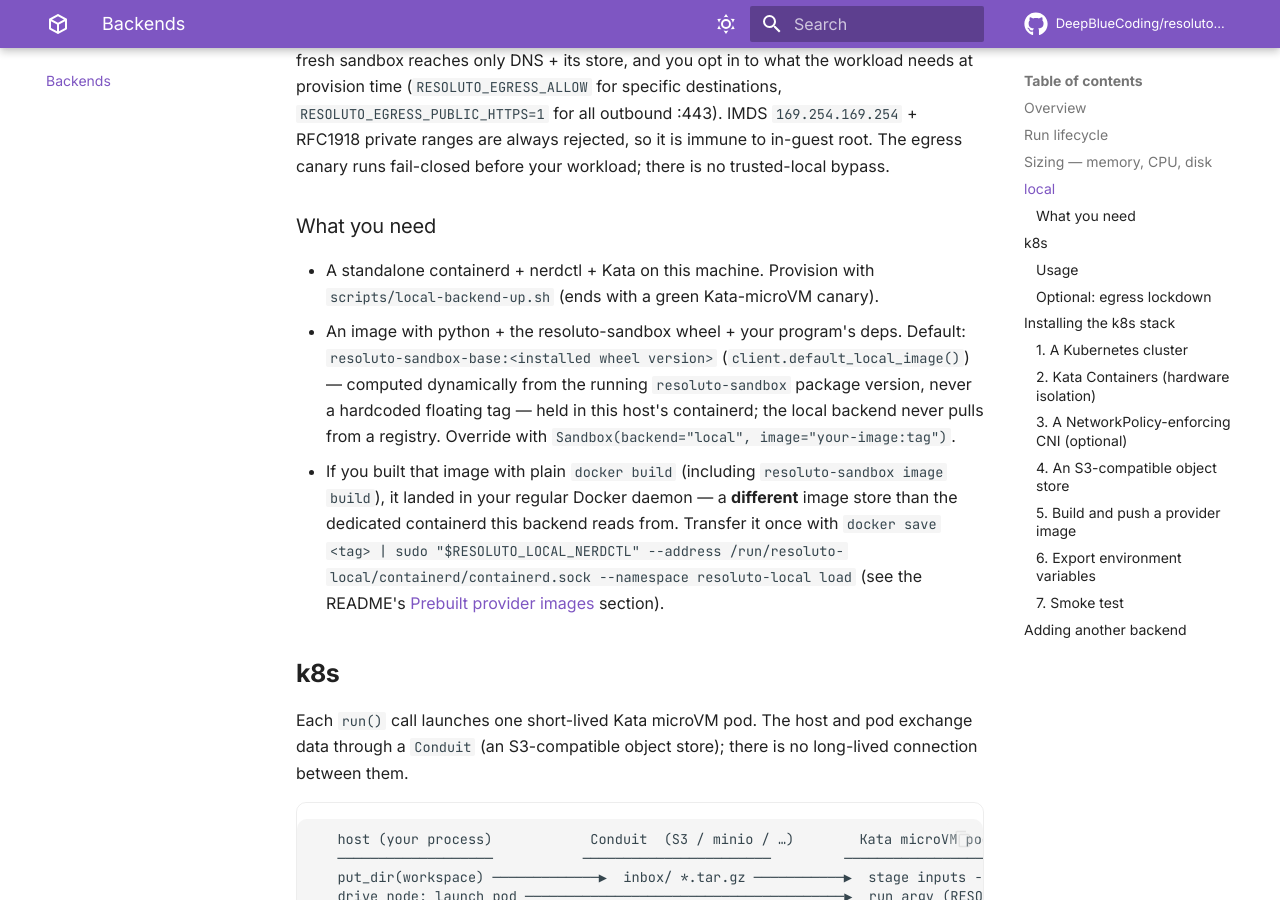
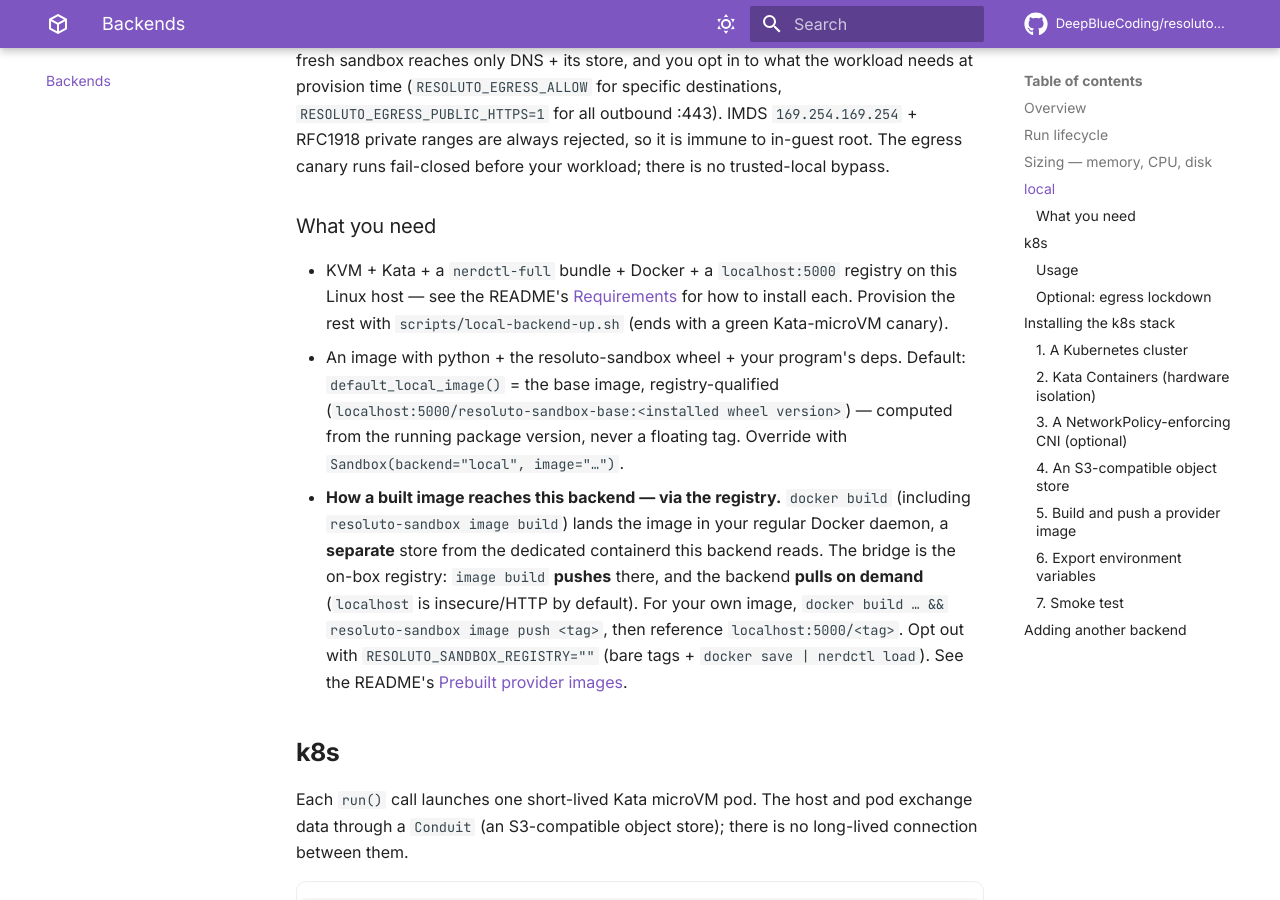
Before and after one commit to DeepBlueCoding/resoluto-sandbox, an MkDocs documentation site: the page built from docs/backends.md, in a window 1280 px wide and 900 px high, scrolled down 2137 px. Built offline with MkDocs 1.6.1 and Material for MkDocs 9.7.7, drawn with Linux system fonts in a browser that asks for light colours; comment, search, counter and statistics services are not loaded; the version menu is left out.

Commit message:
docs: host requirements per-OS + registry now auto-started
The docs never spelled out the HOST prerequisites or their OS support — only
`pip install`. Add a README "Requirements (host)" section:
- Python extras ([s3]/[k8s]/[gcs]) and what pulls them.
- OS reality: the `local` (Kata) backend is Linux + KVM ONLY; macOS/Windows use a
  Linux VM (nested virt) or the k8s backend (client runs anywhere).
- The `local` components with where each comes from: KVM (distro), Kata (static
  /opt/kata tarball), nerdctl-full (release tarball), Docker, a localhost:5000
  registry; amd64/arm64 both work.

Also: local-backend-up.sh now STARTS the localhost:5000 registry:2 if it's down
(it already push/pulls there — Docker is a documented prereq), so the registry
isn't a manual step. And fix docs/backends.md, which was stale after the registry
bridge (said "never pulls from a registry" + docker save|load) — now describes
build→push→pull + `image push` for custom images.

Verified: canary GREEN, idempotent.

Co-Authored-By: Claude Opus 4.8 <noreply@anthropic.com>

```diff
--- a/docs/backends.md
+++ b/docs/backends.md
@@ -84,18 +84,20 @@ trusted-local bypass.
 
 ### What you need
 
-- A standalone containerd + nerdctl + Kata on this machine. Provision with
-  `scripts/local-backend-up.sh` (ends with a green Kata-microVM canary).
+- KVM + Kata + a `nerdctl-full` bundle + Docker + a `localhost:5000` registry on this Linux host —
+  see the README's [Requirements](../README.md#requirements-host) for how to install each. Provision
+  the rest with `scripts/local-backend-up.sh` (ends with a green Kata-microVM canary).
 - An image with python + the resoluto-sandbox wheel + your program's deps. Default:
-  `resoluto-sandbox-base:<installed wheel version>` (`client.default_local_image()`) — computed
-  dynamically from the running `resoluto-sandbox` package version, never a hardcoded floating tag —
-  held in this host's containerd; the local backend never pulls from a registry. Override with
-  `Sandbox(backend="local", image="your-image:tag")`.
-- If you built that image with plain `docker build` (including `resoluto-sandbox image build`), it
-  landed in your regular Docker daemon — a **different** image store than the dedicated containerd
-  this backend reads from. Transfer it once with `docker save <tag> | sudo "$RESOLUTO_LOCAL_NERDCTL"
-  --address /run/resoluto-local/containerd/containerd.sock --namespace resoluto-local load` (see the
-  README's [Prebuilt provider images](../README.md#prebuilt-provider-images) section).
+  `default_local_image()` = the base image, registry-qualified (`localhost:5000/resoluto-sandbox-base:<installed
+  wheel version>`) — computed from the running package version, never a floating tag. Override with
+  `Sandbox(backend="local", image="…")`.
+- **How a built image reaches this backend — via the registry.** `docker build` (including
+  `resoluto-sandbox image build`) lands the image in your regular Docker daemon, a **separate** store
+  from the dedicated containerd this backend reads. The bridge is the on-box registry: `image build`
+  **pushes** there, and the backend **pulls on demand** (`localhost` is insecure/HTTP by default). For
+  your own image, `docker build … && resoluto-sandbox image push <tag>`, then reference
+  `localhost:5000/<tag>`. Opt out with `RESOLUTO_SANDBOX_REGISTRY=""` (bare tags + `docker save |
+  nerdctl load`). See the README's [Prebuilt provider images](../README.md#prebuilt-provider-images).
 
 ## k8s
 
```
Also changed, not shown: README.md (+46 -1 lines), 1 other file.
